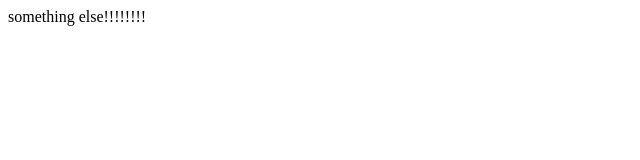
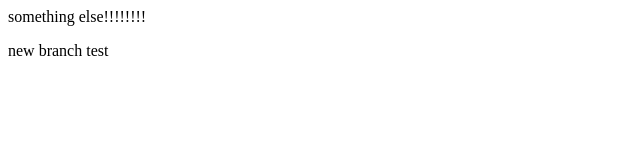
Before and after one commit to Zoya-K/Demo-repo, a plain HTML site: page Index.html in a window 1280 px wide. Shown: the full height of the page, 0-640 px from the left. Drawn offline with Linux system fonts and the light colour scheme.

Commit message:
added new branch test
checking if I can create a pull request

```diff
--- a/Index.html
+++ b/Index.html
@@ -1,2 +1,4 @@
 
 <btn>something else!!!!!!!!</btn>
+
+<p>new branch test</p>
```
